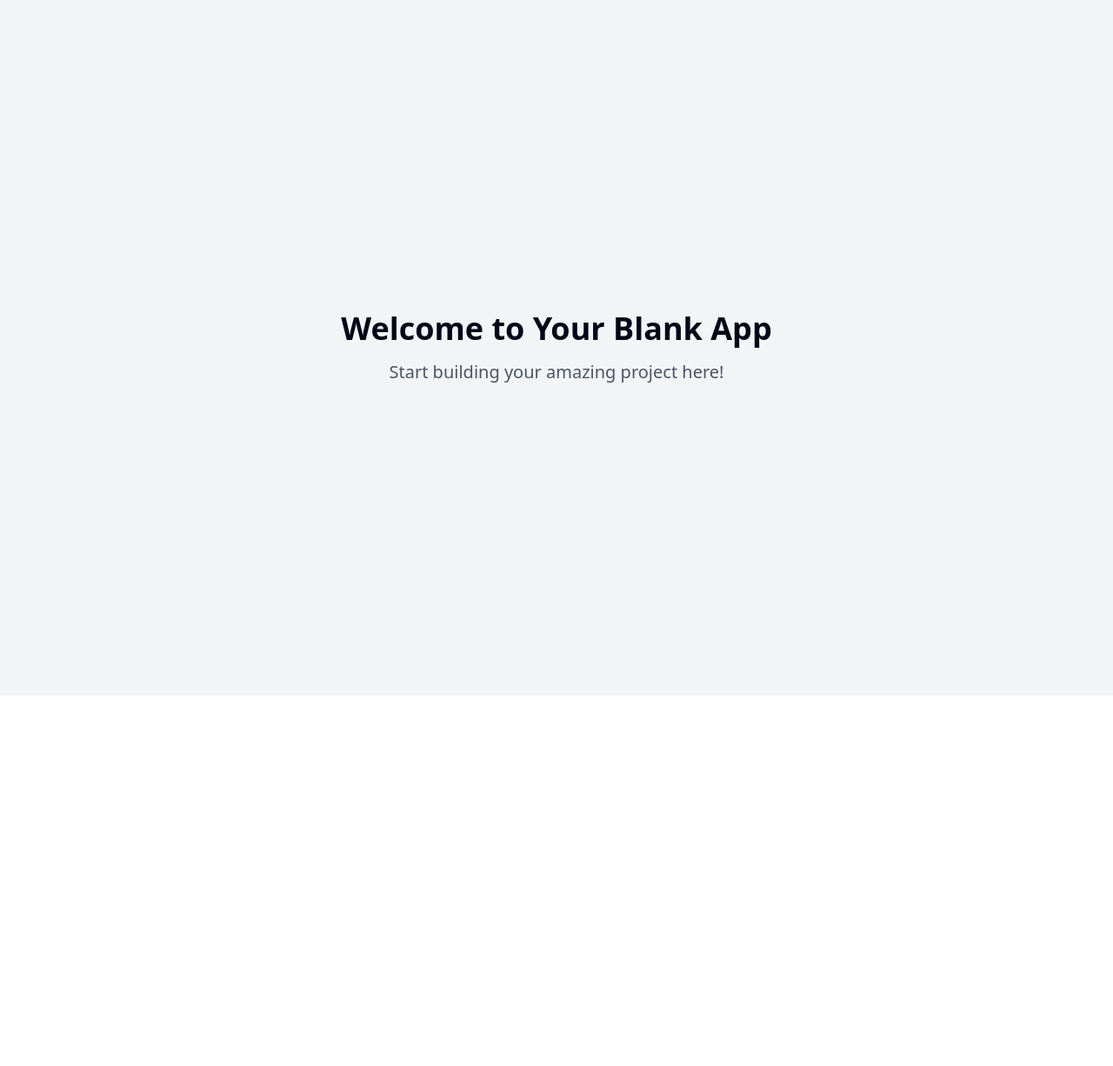
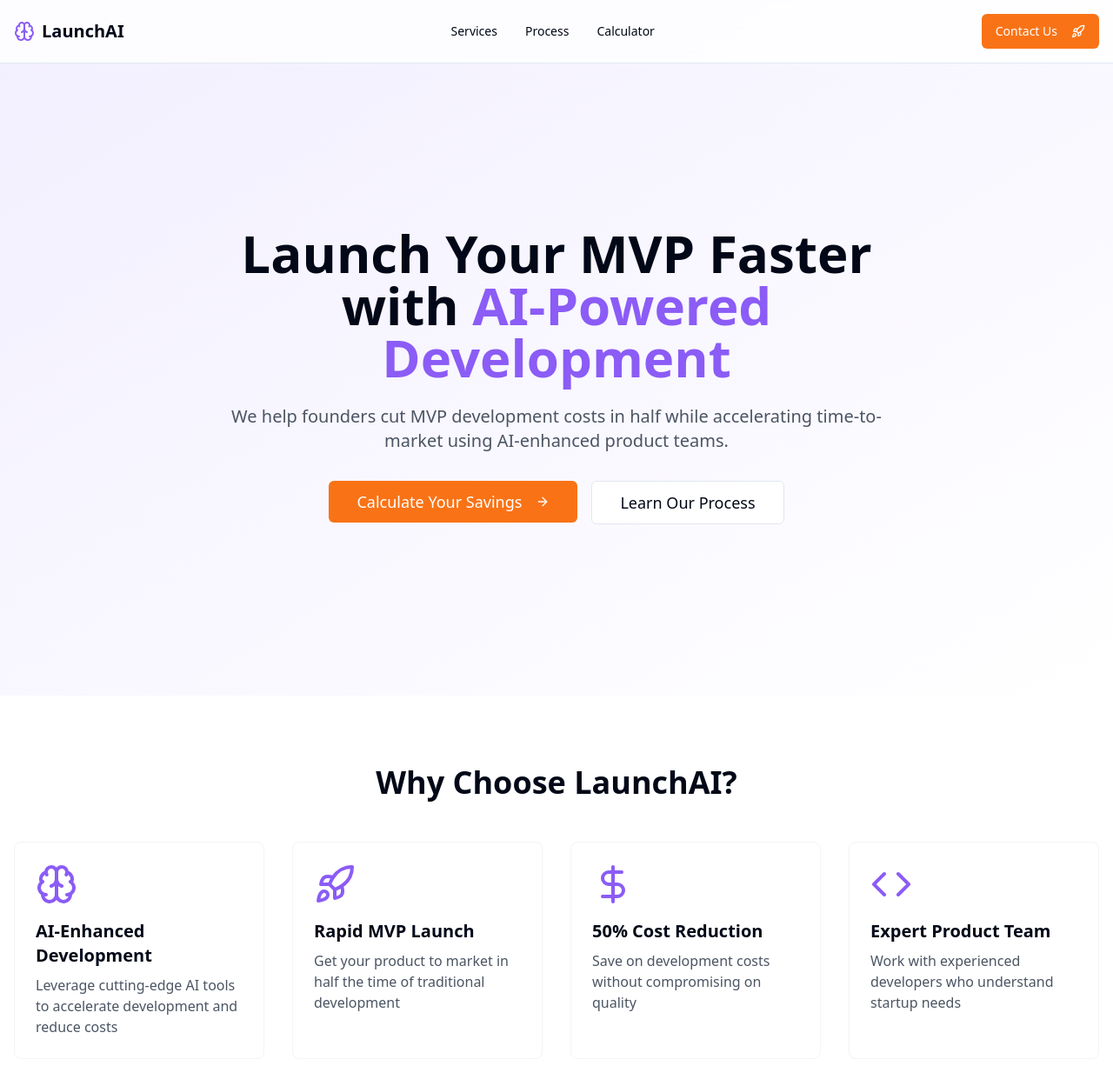
Before and after one commit to olliejr1/ai-launchpad-helper, a React (Vite) app: page / in a window 1280 px wide. Shown: the top 1226 px of the page at 87% size. Before the commit the page ends 800 px from the top, so only its background shows below. Built offline with nearby package versions, Linux system fonts and the light colour scheme.

Commit message:
Create marketing site for consultancy
Implement a marketing site for a product studio and consultancy based in London, aimed at assisting preseed, seed, and series A founders in launching and iterating their MVP efficiently through AI-driven solutions.
[skip gpt_engineer]

```diff
--- /dev/null
+++ b/src/components/Benefits.tsx
@@ -0,0 +1,48 @@
+import { Brain, Rocket, DollarSign, Code } from "lucide-react";
+
+const benefits = [
+  {
+    icon: Brain,
+    title: "AI-Enhanced Development",
+    description: "Leverage cutting-edge AI tools to accelerate development and reduce costs"
+  },
+  {
+    icon: Rocket,
+    title: "Rapid MVP Launch",
+    description: "Get your product to market in half the time of traditional development"
+  },
+  {
+    icon: DollarSign,
+    title: "50% Cost Reduction",
+    description: "Save on development costs without compromising on quality"
+  },
+  {
+    icon: Code,
+    title: "Expert Product Team",
+    description: "Work with experienced developers who understand startup needs"
+  }
+];
+
+export const Benefits = () => {
+  return (
+    <section id="services" className="py-20 bg-white">
+      <div className="container mx-auto px-4">
+        <h2 className="text-3xl md:text-4xl font-bold text-center mb-12">
+          Why Choose LaunchAI?
+        </h2>
+        <div className="grid md:grid-cols-2 lg:grid-cols-4 gap-8">
+          {benefits.map((benefit, index) => (
+            <div
+              key={index}
+              className="p-6 rounded-lg border border-gray-100 hover:border-primary/20 transition-colors"
+            >
+              <benefit.icon className="w-12 h-12 text-primary mb-4" />
+              <h3 className="text-xl font-semibold mb-2">{benefit.title}</h3>
+              <p className="text-gray-600">{benefit.description}</p>
+            </div>
+          ))}
+        </div>
+      </div>
+    </section>
+  );
+};
--- /dev/null
+++ b/src/components/Header.tsx
@@ -0,0 +1,24 @@
+import { Button } from "@/components/ui/button";
+import { Brain, Rocket } from "lucide-react";
+
+export const Header = () => {
+  return (
+    <header className="fixed top-0 w-full bg-white/80 backdrop-blur-md z-50 border-b">
+      <div className="container mx-auto px-4 py-4 flex items-center justify-between">
+        <div className="flex items-center gap-2">
+          <Brain className="w-6 h-6 text-primary" />
+          <span className="font-bold text-xl">LaunchAI</span>
+        </div>
+        <nav className="hidden md:flex items-center gap-8">
+          <a href="#services" className="text-sm hover:text-primary transition-colors">Services</a>
+          <a href="#process" className="text-sm hover:text-primary transition-colors">Process</a>
+          <a href="#calculator" className="text-sm hover:text-primary transition-colors">Calculator</a>
+        </nav>
+        <Button className="bg-accent hover:bg-accent/90">
+          Contact Us
+          <Rocket className="ml-2 w-4 h-4" />
+        </Button>
+      </div>
+    </header>
+  );
+};
--- /dev/null
+++ b/src/components/Hero.tsx
@@ -0,0 +1,29 @@
+import { Button } from "@/components/ui/button";
+import { ArrowRight } from "lucide-react";
+
+export const Hero = () => {
+  return (
+    <div className="min-h-screen flex items-center justify-center bg-gradient-to-br from-secondary/50 to-white pt-16">
+      <div className="container mx-auto px-4">
+        <div className="max-w-3xl mx-auto text-center animate-fade-up">
+          <h1 className="text-4xl md:text-6xl font-bold mb-6 leading-tight">
+            Launch Your MVP Faster with
+            <span className="text-primary"> AI-Powered Development</span>
+          </h1>
+          <p className="text-lg md:text-xl text-gray-600 mb-8">
+            We help founders cut MVP development costs in half while accelerating time-to-market using AI-enhanced product teams.
+          </p>
+          <div className="flex flex-col sm:flex-row gap-4 justify-center">
+            <Button className="bg-accent hover:bg-accent/90 text-lg px-8 py-6">
+              Calculate Your Savings
+              <ArrowRight className="ml-2 w-5 h-5" />
+            </Button>
+            <Button variant="outline" className="text-lg px-8 py-6">
+              Learn Our Process
+            </Button>
+          </div>
+        </div>
+      </div>
+    </div>
+  );
+};
--- a/src/pages/Index.tsx
+++ b/src/pages/Index.tsx
@@ -1,12 +1,13 @@
-// Update this page (the content is just a fallback if you fail to update the page)
+import { Header } from "@/components/Header";
+import { Hero } from "@/components/Hero";
+import { Benefits } from "@/components/Benefits";
 
 const Index = () => {
   return (
-    <div className="min-h-screen flex items-center justify-center bg-gray-100">
-      <div className="text-center">
-        <h1 className="text-4xl font-bold mb-4">Welcome to Your Blank App</h1>
-        <p className="text-xl text-gray-600">Start building your amazing project here!</p>
-      </div>
+    <div className="min-h-screen">
+      <Header />
+      <Hero />
+      <Benefits />
     </div>
   );
 };
--- a/tailwind.config.ts
+++ b/tailwind.config.ts
@@ -12,85 +12,55 @@ export default {
   theme: {
     container: {
       center: true,
-			padding: '2rem',
+      padding: "2rem",
       screens: {
-				'2xl': '1400px'
-			}
+        "2xl": "1400px",
+      },
     },
     extend: {
       colors: {
-				border: 'hsl(var(--border))',
-				input: 'hsl(var(--input))',
-				ring: 'hsl(var(--ring))',
-				background: 'hsl(var(--background))',
-				foreground: 'hsl(var(--foreground))',
+        border: "hsl(var(--border))",
+        input: "hsl(var(--input))",
+        ring: "hsl(var(--ring))",
+        background: "hsl(var(--background))",
+        foreground: "hsl(var(--foreground))",
         primary: {
-					DEFAULT: 'hsl(var(--primary))',
-					foreground: 'hsl(var(--primary-foreground))'
+          DEFAULT: "#8B5CF6",
+          foreground: "#FFFFFF",
         },
         secondary: {
-					DEFAULT: 'hsl(var(--secondary))',
-					foreground: 'hsl(var(--secondary-foreground))'
+          DEFAULT: "#E5DEFF",
+          foreground: "#1A1F2C",
+        },
+        accent: {
+          DEFAULT: "#F97316",
+          foreground: "#FFFFFF",
         },
         destructive: {
-					DEFAULT: 'hsl(var(--destructive))',
-					foreground: 'hsl(var(--destructive-foreground))'
+          DEFAULT: "hsl(var(--destructive))",
+          foreground: "hsl(var(--destructive-foreground))",
         },
         muted: {
-					DEFAULT: 'hsl(var(--muted))',
-					foreground: 'hsl(var(--muted-foreground))'
+          DEFAULT: "hsl(var(--muted))",
+          foreground: "hsl(var(--muted-foreground))",
         },
-				accent: {
-					DEFAULT: 'hsl(var(--accent))',
-					foreground: 'hsl(var(--accent-foreground))'
-				},
-				popover: {
-					DEFAULT: 'hsl(var(--popover))',
-					foreground: 'hsl(var(--popover-foreground))'
-				},
-				card: {
-					DEFAULT: 'hsl(var(--card))',
-					foreground: 'hsl(var(--card-foreground))'
-				},
-				sidebar: {
-					DEFAULT: 'hsl(var(--sidebar-background))',
-					foreground: 'hsl(var(--sidebar-foreground))',
-					primary: 'hsl(var(--sidebar-primary))',
-					'primary-foreground': 'hsl(var(--sidebar-primary-foreground))',
-					accent: 'hsl(var(--sidebar-accent))',
-					'accent-foreground': 'hsl(var(--sidebar-accent-foreground))',
-					border: 'hsl(var(--sidebar-border))',
-					ring: 'hsl(var(--sidebar-ring))'
-				}
-			},
-			borderRadius: {
-				lg: 'var(--radius)',
-				md: 'calc(var(--radius) - 2px)',
-				sm: 'calc(var(--radius) - 4px)'
       },
       keyframes: {
-				'accordion-down': {
-					from: {
-						height: '0'
+        "fade-up": {
+          "0%": {
+            opacity: "0",
+            transform: "translateY(10px)",
           },
-					to: {
-						height: 'var(--radix-accordion-content-height)'
-					}
+          "100%": {
+            opacity: "1",
+            transform: "translateY(0)",
           },
-				'accordion-up': {
-					from: {
-						height: 'var(--radix-accordion-content-height)'
         },
-					to: {
-						height: '0'
-					}
-				}
       },
       animation: {
-				'accordion-down': 'accordion-down 0.2s ease-out',
-				'accordion-up': 'accordion-up 0.2s ease-out'
-			}
-		}
+        "fade-up": "fade-up 0.5s ease-out",
+      },
+    },
   },
   plugins: [require("tailwindcss-animate")],
 } satisfies Config;
```
Lines whose indentation alone changed are shown as unchanged.
